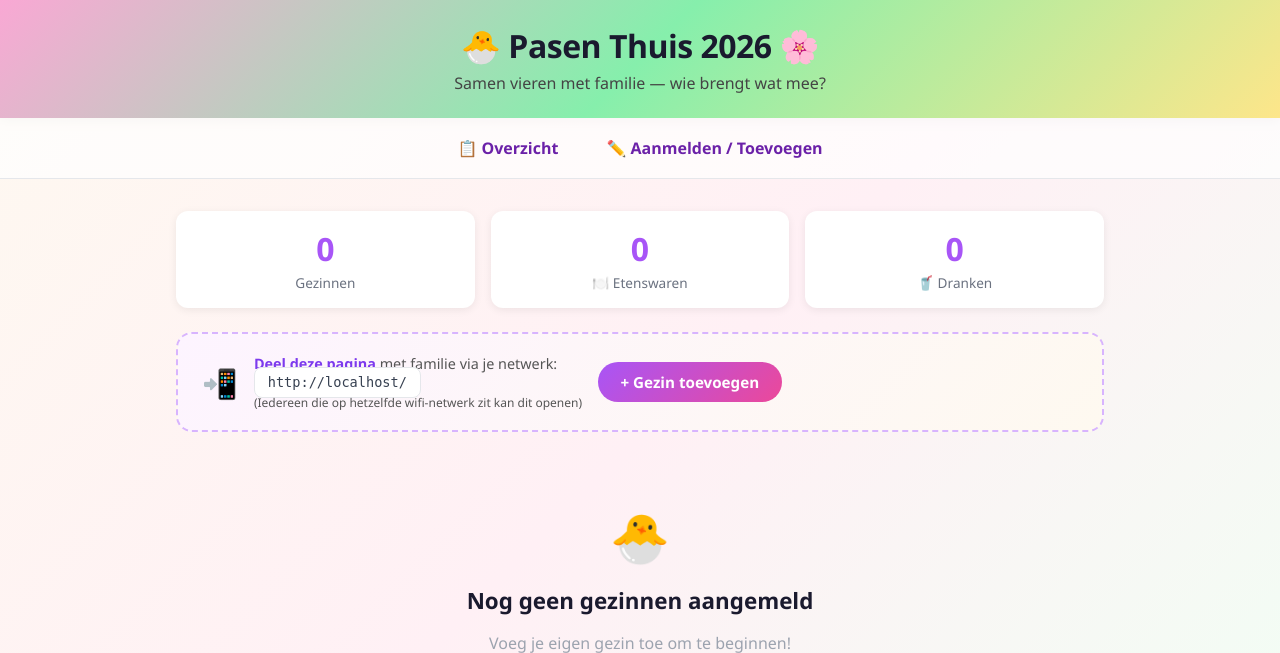
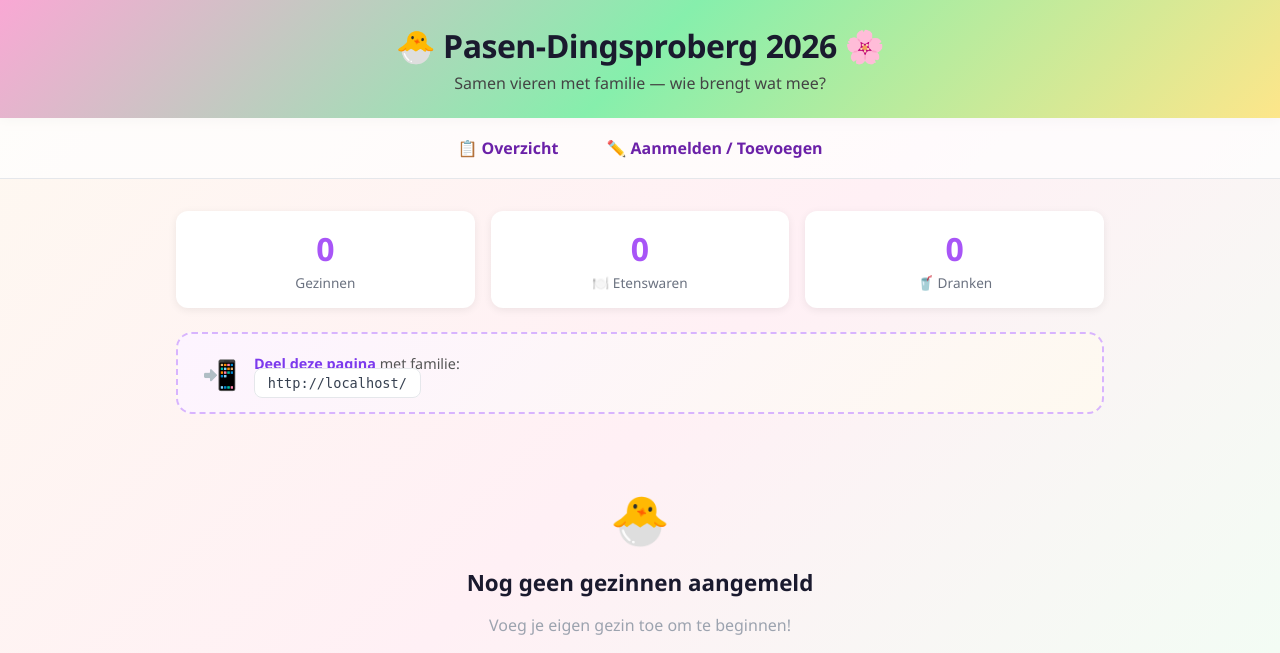
Before and after one commit to van-heuven/pasen-dingspelerberg, a Flask app: page / in a window 1280 px wide. Shown: the top 653 px of the page. Run offline with Flask 3, Linux system fonts and the light colour scheme; data that the repository does not hold is empty; some libraries are stand-ins or nearby versions.

Commit message:
Naam gewijzigd naar Pasen-Dingsproberg, gezin-toevoegen knop verwijderd van overzicht

```diff
--- a/templates/aanmelden.html
+++ b/templates/aanmelden.html
@@ -1,5 +1,5 @@
 {% extends "base.html" %}
-{% block title %}Aanmelden – Pasen Thuis 2026{% endblock %}
+{% block title %}Aanmelden – Pasen-Dingsproberg 2026{% endblock %}
 
 {% block extra_css %}
 <style>
--- a/templates/admin.html
+++ b/templates/admin.html
@@ -1,5 +1,5 @@
 {% extends "base.html" %}
-{% block title %}Admin – Pasen Thuis 2026{% endblock %}
+{% block title %}Admin – Pasen-Dingsproberg 2026{% endblock %}
 
 {% block extra_css %}
 <style>
--- a/templates/base.html
+++ b/templates/base.html
@@ -3,7 +3,7 @@
 <head>
     <meta charset="UTF-8">
     <meta name="viewport" content="width=device-width, initial-scale=1.0">
-    <title>{% block title %}Pasen Thuis 2026{% endblock %}</title>
+    <title>{% block title %}Pasen-Dingsproberg 2026{% endblock %}</title>
     <style>
         * { box-sizing: border-box; margin: 0; padding: 0; }
 
@@ -201,7 +201,7 @@
 </head>
 <body>
     <header>
-        <h1>🐣 Pasen Thuis 2026 🌸</h1>
+        <h1>🐣 Pasen-Dingsproberg 2026 🌸</h1>
         <p>Samen vieren met familie &mdash; wie brengt wat mee?</p>
     </header>
 
--- a/templates/index.html
+++ b/templates/index.html
@@ -1,5 +1,5 @@
 {% extends "base.html" %}
-{% block title %}Overzicht – Pasen Thuis 2026{% endblock %}
+{% block title %}Overzicht – Pasen-Dingsproberg 2026{% endblock %}
 
 {% block extra_css %}
 <style>
@@ -178,11 +178,9 @@
 <div class="share-box">
     <span class="share-icon">📲</span>
     <div>
-        <p><strong>Deel deze pagina</strong> met familie via je netwerk:<br>
-        <span class="share-url">{{ base_url }}/</span><br>
-        <small>(Iedereen die op hetzelfde wifi-netwerk zit kan dit openen)</small></p>
+        <p><strong>Deel deze pagina</strong> met familie:<br>
+        <span class="share-url">{{ base_url }}/</span></p>
     </div>
-    <a href="{{ url_for('aanmelden') }}" class="btn btn-primary">+ Gezin toevoegen</a>
 </div>
 
 <!-- Gezinnen -->
```
